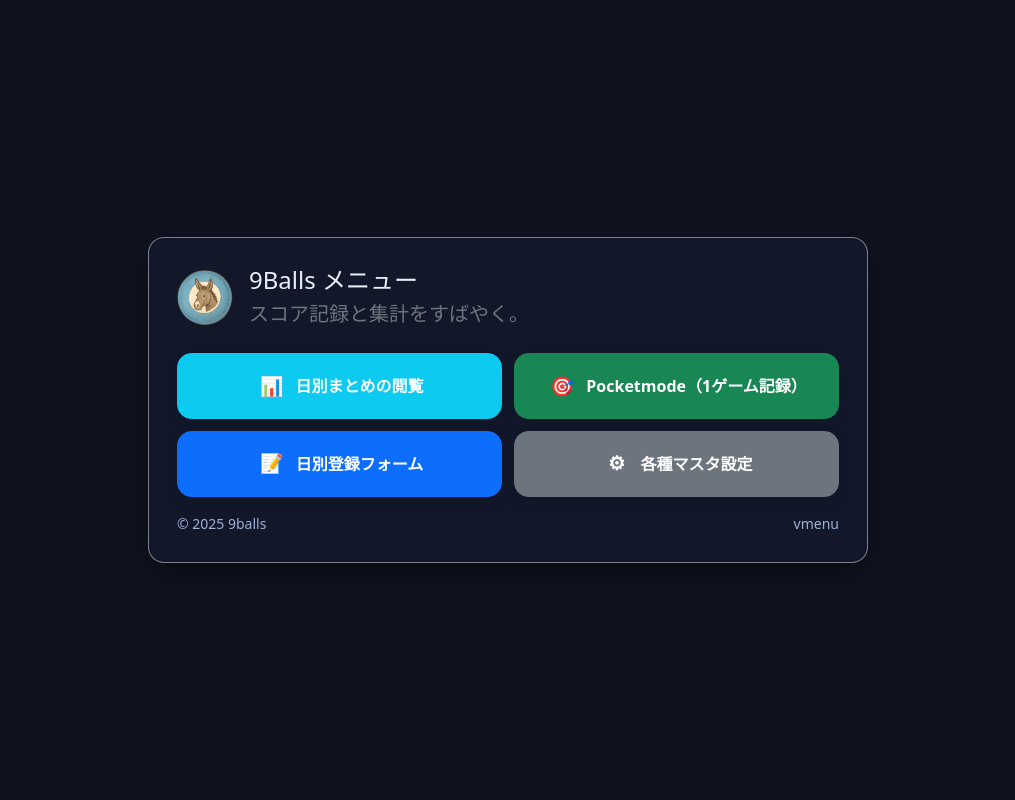
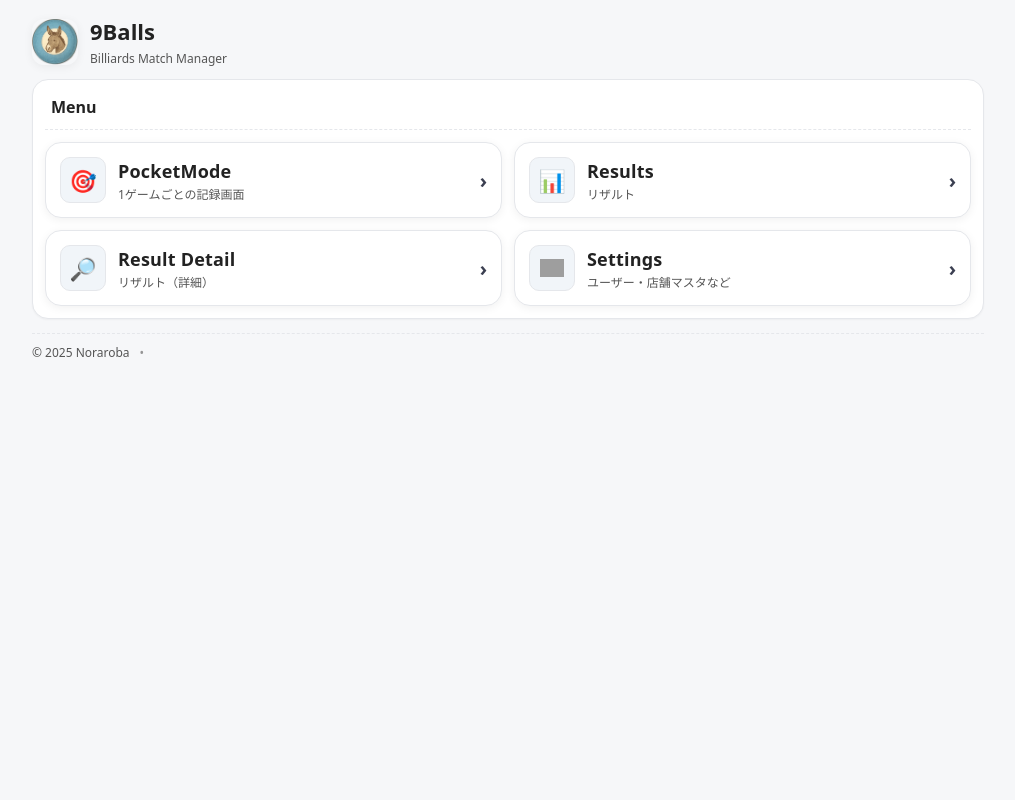
Before and after one commit to nroba/9balls_v4, a PHP site: page / in a window 1280 px wide. Shown: the whole page, without its empty margins (132-1147 px from the left). Run offline with PHP 8.4, Linux system fonts and the light colour scheme; grey boxes are pictures that could not be loaded.

Commit message:
20250903 08

```diff
--- /dev/null
+++ b/assets/style.css
@@ -0,0 +1,147 @@
+/* =========================================================
+   9Balls Top Menu — Tone aligned with results.css
+   コンポーネント名は既存（.btn-card 等）を維持しつつ、
+   配色/影/角丸/フォントを results.css に合わせて再設計
+   ========================================================= */
+
+/* ====== Colors & Base (results.css のトーンに合わせる) ====== */
+:root{
+  --bg: #f6f7f9;            /* results.css の --res-bg に合わせる */
+  --fg: #222;               /* 同: --res-fg */
+  --muted: #555;            /* 同: --res-muted */
+  --bd: #e5e7eb;            /* 同: --res-border */
+  --card: #fff;             /* 同: --res-card-bg */
+
+  --chip-bg:#edf2ff;        /* results のチップ色を軽く引用 */
+  --chip-fg:#2643a2;
+  --chip-bd:#cdd8ff;
+
+  --blue:#2563eb;           /* P1系のアクセント想定 */
+  --pink:#db2777;           /* P2系のアクセント想定 */
+
+  --shadow-1: 0 1px 2px rgba(0,0,0,.04);
+  --shadow-2: 0 2px 10px rgba(0,0,0,.06);
+  --btn-shadow: 0 2px 6px rgba(0,0,0,.10);
+  --btn-shadow-hover: 0 8px 18px rgba(0,0,0,.14);
+
+  --radius-card: 16px;
+  --radius-btn: 12px;
+
+  --maxw: 980px;            /* results に合わせた標準幅 */
+}
+
+*,
+*::before,
+*::after { box-sizing: border-box; }
+
+html, body { margin: 0; padding: 0; }
+body{
+  background: var(--bg);
+  color: var(--fg);
+  font-family: system-ui, -apple-system, Segoe UI, Roboto, Helvetica, Arial, "Noto Sans JP", "Hiragino Kaku Gothic ProN", "Yu Gothic UI", "Meiryo", sans-serif;
+  line-height: 1.45;
+  -webkit-font-smoothing: antialiased;
+}
+
+.wrap{
+  max-width: var(--maxw);
+  margin: 0 auto;
+  padding: 16px 14px 28px;
+}
+
+/* ====== Header ====== */
+.site-header{
+  display:flex; align-items:center; justify-content:space-between;
+  margin-bottom: 12px;
+}
+.brand{ display:flex; align-items:center; gap:12px; }
+
+.crest-img{
+  width:46px; height:46px; border-radius:12px;
+  /*background:#fff;*/ /*border:1px solid #bfc9d9;*/
+  object-fit:contain;
+  box-shadow: var(--shadow-2);
+}
+.titles .heading{ margin:0; font-size:22px; font-weight:800; }
+.titles .tagline{ margin:2px 0 0; font-size:12px; color:var(--muted); }
+
+.top-settings{
+  display:inline-flex; align-items:center; justify-content:center;
+  width:40px; height:40px; border-radius:10px;
+  background:#fff; border:1px solid var(--bd);
+  box-shadow: var(--shadow-2);
+  text-decoration:none;
+}
+.btn-icon{ width:24px; height:24px; object-fit:contain; }
+
+/* ====== Panel ====== */
+.panel{
+  background: var(--card);
+  border:1px solid var(--bd);
+  border-radius: var(--radius-card);
+  box-shadow: var(--shadow-1);
+  padding: 12px;
+}
+.panel-head{
+  display:flex; align-items:baseline; gap:8px;
+  padding: 4px 6px 10px;
+  border-bottom:1px dashed var(--bd);
+}
+.panel-title{ font-size:16px; font-weight:800; }
+.panel-sub{ margin-left:auto; font-size:12px; color:var(--muted); }
+
+/* ====== Menu Grid ====== */
+.menu{
+  display:grid; grid-template-columns:1fr; gap:12px; margin-top:12px;
+}
+@media (min-width:640px){
+  .menu{ grid-template-columns:1fr 1fr; }
+}
+
+/* ====== Button Card (results.css のカード感に合わせる) ====== */
+.btn-card{
+  display:block; text-decoration:none; color:inherit;
+  background: #fff;
+  border:1px solid var(--bd);
+  border-radius: var(--radius-card);
+  box-shadow: var(--shadow-2);
+  transition: transform .16s ease, box-shadow .16s ease, border-color .16s ease;
+}
+.btn-card:hover,
+.btn-card:focus{
+  transform: translateY(-1px);
+  box-shadow: var(--btn-shadow-hover);
+  border-color:#cfd6e4;
+  outline: none;
+}
+
+.btn-body{
+  display:flex; align-items:center; gap:12px;
+  padding: 14px;
+}
+.btn-leading{
+  width:46px; height:46px; border-radius:10px;
+  display:grid; place-items:center;
+  background:#f1f5f9;
+  border:1px solid var(--bd);
+  font-size:22px;
+}
+.btn-text{ flex:1; min-width:0; }
+.btn-title{ font-size:18px; font-weight:800; letter-spacing:.2px; }
+.btn-sub{ margin-top:2px; font-size:12px; color:var(--muted); }
+.btn-path{
+  margin-top:4px; font-size:11px; color:#667085;
+  font-family: ui-monospace, SFMono-Regular, Menlo, Consolas, monospace;
+  opacity:.95;
+}
+.btn-trail{ margin-left:auto; font-size:20px; font-weight:900; color:#3b3f51; }
+
+/* ====== Footer ====== */
+.site-footer{
+  display:flex; align-items:center; gap:10px;
+  margin-top: 14px; font-size:12px; color:var(--muted);
+  border-top:1px dashed var(--bd); padding-top:10px;
+}
+.site-footer .sep{ opacity:.6; }
+.link-min{ color:#394150; text-decoration:none; border-bottom:1px dotted #9aa3b2; }
+.link-min:hover{ border-bottom-color:#6b7280; }
--- a/index.php
+++ b/index.php
@@ -1,124 +1,98 @@
 <?php
-// /index.php（自動版）— filemtimeで ?v= を自動付与
-// v(): 単一ファイルの更新時刻、v_multi(): 複数ファイルの最大更新時刻
+// /index.php — Top Menu aligned with results.css tone
 function v(string $relPath): string {
   $p = __DIR__ . '/' . ltrim($relPath, '/');
   $t = @filemtime($p);
   return $t ? (string)$t : '1';
 }
-function v_multi(array $paths): string {
-  $max = 0;
-  foreach ($paths as $rel) {
-    $t = @filemtime(__DIR__ . '/' . ltrim($rel, '/'));
-    if ($t && $t > $max) $max = $t;
-  }
-  return $max ? (string)$max : '1';
-}
-
-// Pocketmode一式（index/css/js）の最新版時刻をリンクに付与
-$POCKET_VER = v_multi([
-  'pocketmode/index.php',
-  'pocketmode/assets/pocketmode.css',
-  'pocketmode/assets/pocketmode.js',
-]);
-
-$menuCssVer = v('assets/menu.css');
 $year = date('Y');
-$menuVerText = htmlspecialchars($_GET['v'] ?? 'menu', ENT_QUOTES, 'UTF-8');
 ?>
 <!DOCTYPE html>
 <html lang="ja">
 <head>
-  <meta charset="utf-8">
-  <meta name="viewport" content="width=device-width, initial-scale=1">
-
-  <title>9Balls メニュー</title>
-  <meta name="description" content="9Balls メニュー | スコア記録と集計をすばやく。">
-  <meta name="theme-color" content="#0d6efd">
-
-  <!-- Favicon / アイコン（サイト・ホーム画面共通で流用可能なPNGを配置） -->
-  <link rel="icon" href="/images/icon-192.png" sizes="192x192">
-  <link rel="icon" href="/images/icon-512.png" sizes="512x512">
-  <link rel="apple-touch-icon" href="/images/icon-180.png" sizes="180x180">
-
-  <!-- PWA（ルートスコープ） -->
-  <link rel="manifest" href="/manifest.json">
-  <meta name="apple-mobile-web-app-capable" content="yes">
-  <meta name="apple-mobile-web-app-status-bar-style" content="black-translucent">
-  <meta name="apple-mobile-web-app-title" content="9balls">
-
-  <!-- Bootstrap（CSSのみ） -->
-  <link href="https://cdn.jsdelivr.net/npm/bootstrap@5.3.3/dist/css/bootstrap.min.css" rel="stylesheet">
-
-  <!-- メニューCSSに ?v=更新時刻 を付与 -->
-  <link href="/assets/menu.css?v=<?= $menuCssVer ?>" rel="stylesheet">
-  <style>
-    /* 念のためのベース（menu.cssがあれば最小限） */
-    body { background: #0f1320; color: #e9eef7; }
-    .menu-card {
-      max-width: 720px; margin: 4rem auto; background: #12182a;
-      border-radius: 16px; padding: 1.75rem; box-shadow: 0 10px 28px rgba(0,0,0,.35);
-    }
-    .brand { display:flex; gap:1rem; align-items:center; }
-    .brand img { width:56px; height:56px; border-radius: 12px; }
-    .menu-grid { display:grid; gap: .75rem; grid-template-columns: 1fr; }
-    @media (min-width: 560px){ .menu-grid { grid-template-columns: 1fr 1fr; } }
-    .menu-btn { display:flex; gap:.5rem; align-items:center; justify-content:center; padding:1.1rem; border-radius: .9rem; font-weight:600; }
-    .menu-icon { font-size: 1.2rem; }
-    .footer-note { color:#9fb0d6; }
-  </style>
+  <meta charset="utf-8" />
+  <meta name="viewport" content="width=device-width, initial-scale=1" />
+  <title>9Balls • Top Menu</title>
+  <meta name="description" content="9Balls トップメニュー" />
+  <link rel="preconnect" href="https://fonts.gstatic.com" crossorigin>
+  <link rel="stylesheet" href="/assets/style.css?v=<?= v('assets/style.css') ?>">
 </head>
 <body>
-  <main class="menu-card">
-    <header class="mb-4">
+  <div class="wrap">
+    <header class="site-header">
       <div class="brand">
-        <img src="/images/icon-192.png" alt="9Balls">
-        <div>
-          <h1 class="h4 mb-0">9Balls メニュー</h1>
-          <p class="lead mb-0">スコア記録と集計をすばやく。</p>
+        <img class="crest-img" src="/images/icon-main_roba.png" alt="9Balls" width="46" height="46">
+        <div class="titles">
+          <h1 class="heading">9Balls</h1>
+          <p class="tagline">Billiards Match Manager</p>
         </div>
       </div>
     </header>
 
-    <section class="menu-grid mb-3">
-      <!-- 日別まとめ（一覧/集計） -->
-      <a href="/match_results/match_results.php" class="btn btn-info text-white menu-btn">
-        <span class="menu-icon">📊</span>
-        <span>日別まとめの閲覧</span>
-      </a>
+    <main>
+      <section class="panel">
+        <div class="panel-head">
+          <div class="panel-title">Menu</div>
+        </div>
 
-      <!-- Pocketmode（自動で ?v= を付与） -->
-      <a href="/pocketmode/index.php?v=<?= $POCKET_VER ?>" class="btn btn-success text-white menu-btn">
-        <span class="menu-icon">🎯</span>
-        <span>Pocketmode（1ゲーム記録）</span>
-      </a>
+        <nav class="menu">
+          <!-- PocketMode -->
+          <a class="btn-card" href="/pocketmode/index.php">
+            <div class="btn-body">
+              <div class="btn-leading" aria-hidden="true">🎯</div>
+              <div class="btn-text">
+                <div class="btn-title">PocketMode</div>
+                <div class="btn-sub">1ゲームごとの記録画面</div>
+              </div>
+              <div class="btn-trail">›</div>
+            </div>
+          </a>
 
-      <!-- 日別登録 -->
-      <a href="/daily/daily.php" class="btn btn-primary text-white menu-btn">
-        <span class="menu-icon">📝</span>
-        <span>日別登録フォーム</span>
-      </a>
+          <!-- Result (一覧) -->
+          <a class="btn-card" href="/results.php">
+            <div class="btn-body">
+              <div class="btn-leading" aria-hidden="true">📊</div>
+              <div class="btn-text">
+                <div class="btn-title">Results</div>
+                <div class="btn-sub">リザルト</div>
+              </div>
+              <div class="btn-trail">›</div>
+            </div>
+          </a>
 
-      <!-- マスタ設定：settings.php か admin/masters.php を運用に合わせて -->
-      <a href="/settings.php" class="btn btn-secondary text-white menu-btn">
-        <span class="menu-icon">⚙</span>
-        <span>各種マスタ設定</span>
-      </a>
-    </section>
+          <!-- Result Detail（詳細） -->
+          <a class="btn-card" href="/results_detail.php">
+            <div class="btn-body">
+              <div class="btn-leading" aria-hidden="true">🔎</div>
+              <div class="btn-text">
+                <div class="btn-title">Result Detail</div>
+                <div class="btn-sub">リザルト（詳細）</div>
+              </div>
+              <div class="btn-trail">›</div>
+            </div>
+          </a>
 
-    <footer class="d-flex justify-content-between align-items-center mt-2">
-      <small class="footer-note">© <?= $year ?> 9balls</small>
-      <small class="footer-note">v<?= $menuVerText ?></small>
+          <!-- Settings -->
+          <a class="btn-card" href="/settings.php">
+            <div class="btn-body">
+              <div class="btn-leading" aria-hidden="true">
+                <img class="btn-icon" src="/images/btn_config.png" alt="">
+              </div>
+              <div class="btn-text">
+                <div class="btn-title">Settings</div>
+                <div class="btn-sub">ユーザー・店舗マスタなど</div>
+              </div>
+              <div class="btn-trail">›</div>
+            </div>
+          </a>
+        </nav>
+      </section>
+    </main>
+
+    <footer class="site-footer">
+      <span>© <?= $year ?> Noraroba</span>
+      <span class="sep">•</span>
     </footer>
-  </main>
-
-  <!-- PWA用（存在する時だけ登録）。スコープをサイト全体にするため絶対パス推奨 -->
-  <script>
-    if ('serviceWorker' in navigator) {
-      window.addEventListener('load', () => {
-        navigator.serviceWorker.register('/service-worker.js').catch(()=>{});
-      });
-    }
-  </script>
+  </div>
 </body>
 </html>
```
Also changed, not shown: images/icon-main_roba.png (added).
